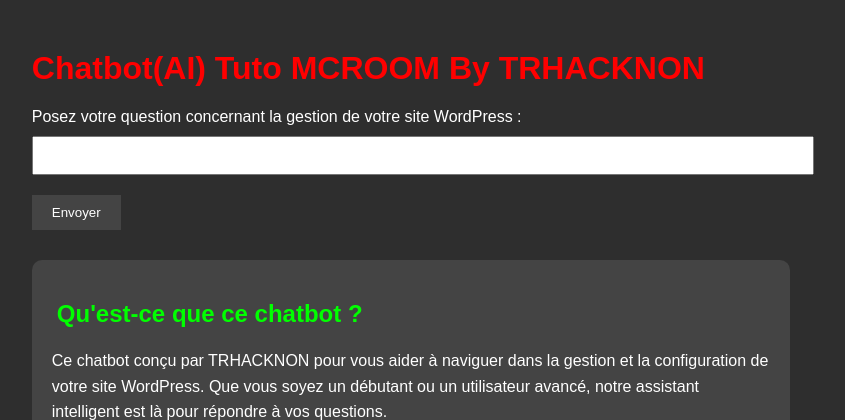
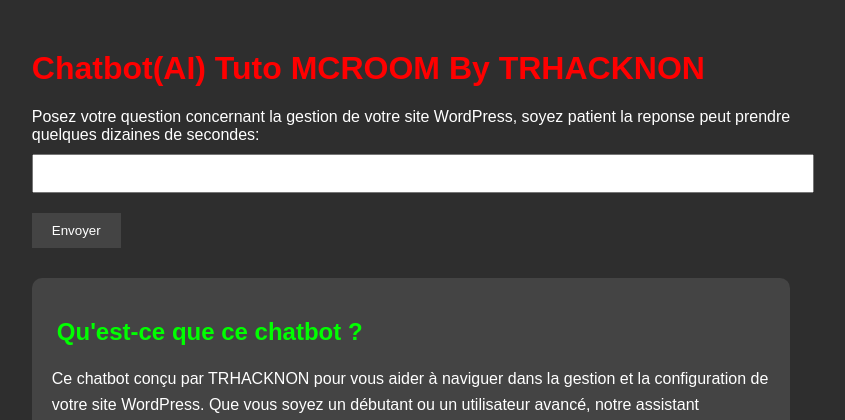
Before and after one commit to tucommenceapousser/pytutomcroom, a Flask app: page / in a window 1280 px wide. Shown: the top 420 px of the page, without its empty margins (229-1074 px from the left). Run offline with Flask 3, Linux system fonts and the light colour scheme.

Commit message:
Update bot.html

```diff
--- a/templates/bot.html
+++ b/templates/bot.html
@@ -22,7 +22,7 @@
     <div class="container">
         <h1>Chatbot(AI) Tuto MCROOM By TRHACKNON</h1>
         <form method="POST">
-            <label for="question">Posez votre question concernant la gestion de votre site WordPress :</label>
+            <label for="question">Posez votre question concernant la gestion de votre site WordPress, soyez patient la reponse peut prendre quelques dizaines de secondes:</label>
             <input type="text" id="question" name="question" required style="width: 100%; padding: 10px; margin-top: 10px;">
             <button type="submit" style="padding: 10px 20px; background-color: #444; color: white; border: none; margin-top: 20px;">Envoyer</button>
         </form>
```
